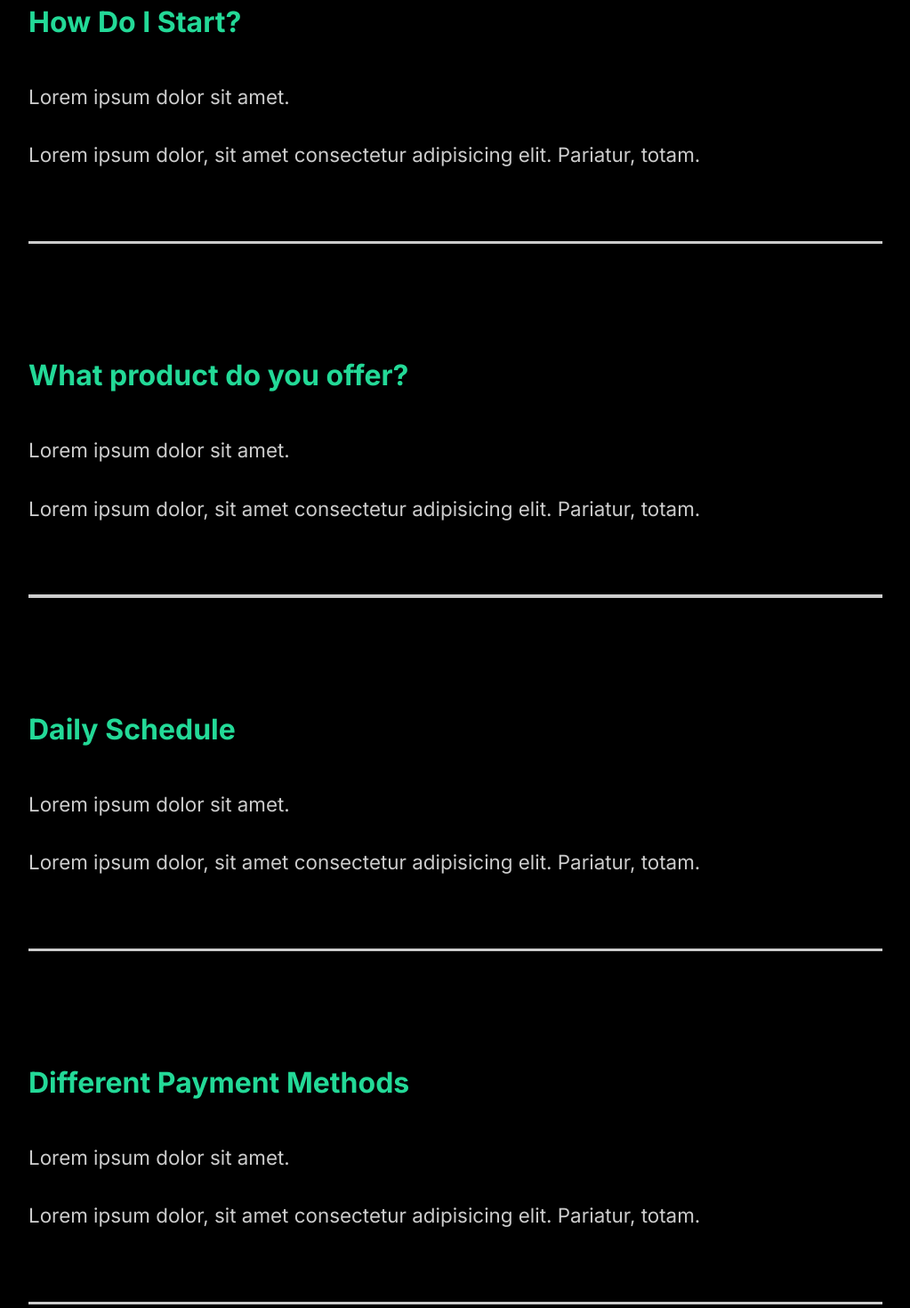
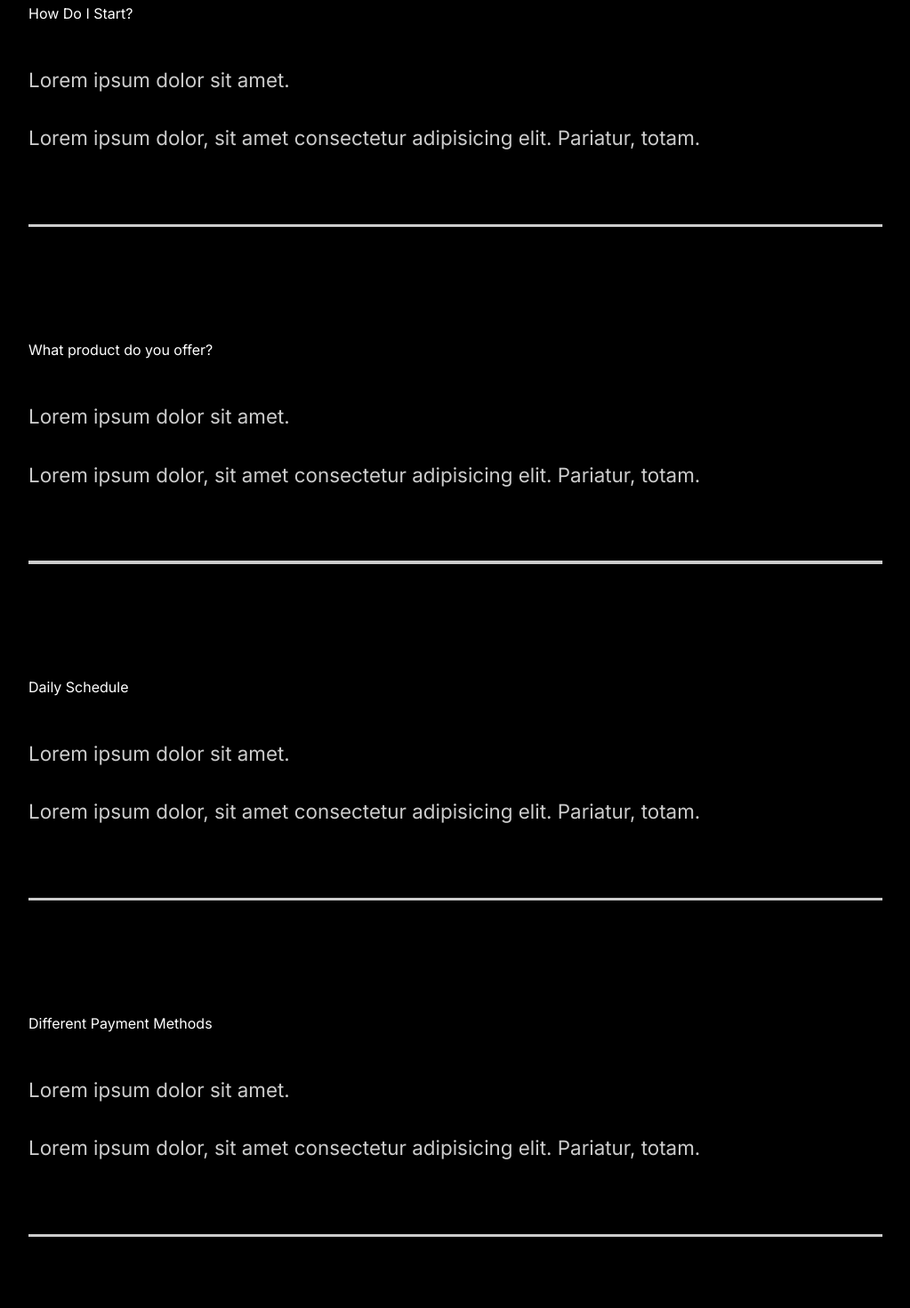
Before and after one commit to Azharnoushad/React-Portfolio-Website-Project, a React (Vite) app: page / in a window 1280 px wide. Shown: the part 2460-3930 px from the top of the page at 89% size, without its empty margins (128-1151 px from the left). Built offline with nearby package versions, Linux system fonts and the light colour scheme.

Commit message:
faq section completed

```diff
--- a/src/Components/Animation.jsx
+++ b/src/Components/Animation.jsx
@@ -42,6 +42,13 @@
       duration: 0.75,
     },
   },
+  exit: {
+    opacity: 0,
+    transition: {
+      ease: "easeIn",
+      duration: 0.75,
+    },
+  },
 };
 
 export const imgAnimation = {
--- a/src/Components/FaqSection.jsx
+++ b/src/Components/FaqSection.jsx
@@ -1,6 +1,8 @@
 import React from "react";
 import styled from "styled-components";
 import { About } from "../Style";
+import Toggle from "./Toggle";
+import { LayoutGroup } from "framer-motion";
 
 const FaqSection = () => {
   return (
@@ -8,53 +10,46 @@
       <h2>
         Any Question <span>FAQ</span>
       </h2>
-      <div className="question">
-        <h4>How Do I Start?</h4>
+      <LayoutGroup>
+        <Toggle title="How Do I Start?">
+          <div className="answer">
+            <p>Lorem ipsum dolor sit amet.</p>
+
+            <p>
+              Lorem ipsum dolor, sit amet consectetur adipisicing elit.
+              Pariatur, totam.
+            </p>
+          </div>
+        </Toggle>
+        <Toggle title="What product do you offer?">
           <div className="answer">
             <p>Lorem ipsum dolor sit amet.</p>
             <p>
-            Lorem ipsum dolor, sit amet consectetur adipisicing elit. Pariatur,
-            totam.
+              Lorem ipsum dolor, sit amet consectetur adipisicing elit.
+              Pariatur, totam.
             </p>
           </div>
-        <div className="faq-line"></div>
-      </div>
-      <div className="question">
-        <h4>What product do you offer?</h4>
+        </Toggle>
+        <Toggle title="Daily Schedule">
           <div className="answer">
             <p>Lorem ipsum dolor sit amet.</p>
             <p>
-            Lorem ipsum dolor, sit amet consectetur adipisicing elit. Pariatur,
-            totam.
+              Lorem ipsum dolor, sit amet consectetur adipisicing elit.
+              Pariatur, totam.
             </p>
           </div>
-        <div className="faq-line"></div>
+        </Toggle>
 
-      </div>
-      <div className="question">
-        <h4>Daily Schedule</h4>
+        <Toggle title="Different Payment Methods">
           <div className="answer">
             <p>Lorem ipsum dolor sit amet.</p>
             <p>
-            Lorem ipsum dolor, sit amet consectetur adipisicing elit. Pariatur,
-            totam.
+              Lorem ipsum dolor, sit amet consectetur adipisicing elit.
+              Pariatur, totam.
             </p>
           </div>
-        <div className="faq-line"></div>
-
-      </div>
-      <div className="question">
-        <h4>Different Payment Methods</h4>
-        <div className="answer">
-          <p>Lorem ipsum dolor sit amet.</p>
-          <p>
-            Lorem ipsum dolor, sit amet consectetur adipisicing elit. Pariatur,
-            totam.
-          </p>
-        </div>
-        <div className="faq-line"></div>
-
-      </div>
+        </Toggle>
+      </LayoutGroup>
     </Faq>
   );
 };
@@ -78,11 +73,10 @@
     padding: 3rem 0rem;
     cursor: pointer;
   }
-  .answer{
+  .answer {
     padding: 2rem 0rem;
-    p{
-
-      padding:1rem 0rem ;
+    p {
+      padding: 1rem 0rem;
     }
   }
 `;
--- /dev/null
+++ b/src/Components/Toggle.jsx
@@ -0,0 +1,16 @@
+import React,{useState} from 'react'
+import {motion} from "framer-motion"
+
+const Toggle = ({children,title}) => {
+    const [toggle,setToggle] = useState(true)
+  return (
+    <motion.div layout onClick={()=>setToggle(!toggle)} className='question'>
+        <motion.div layout>{title}</motion.div>
+        {toggle ? children : ""}
+        <div className="faq-line"></div>
+
+    </motion.div>
+  )
+}
+
+export default Toggle
```
Lines whose indentation alone changed are shown as unchanged.
